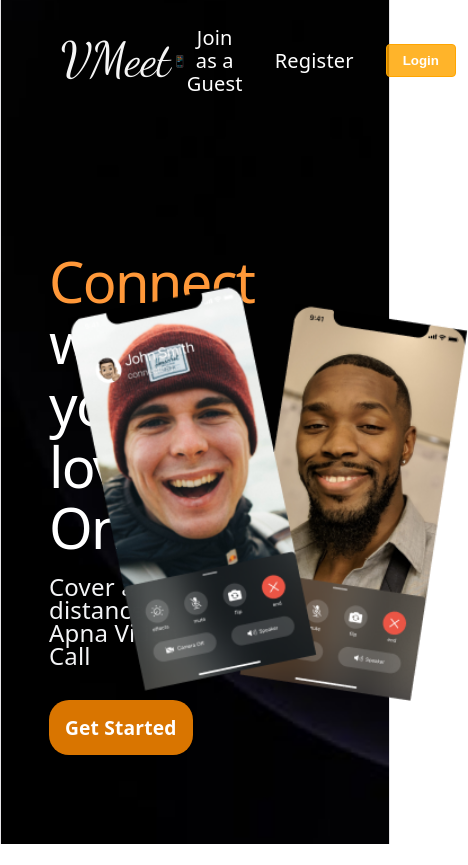
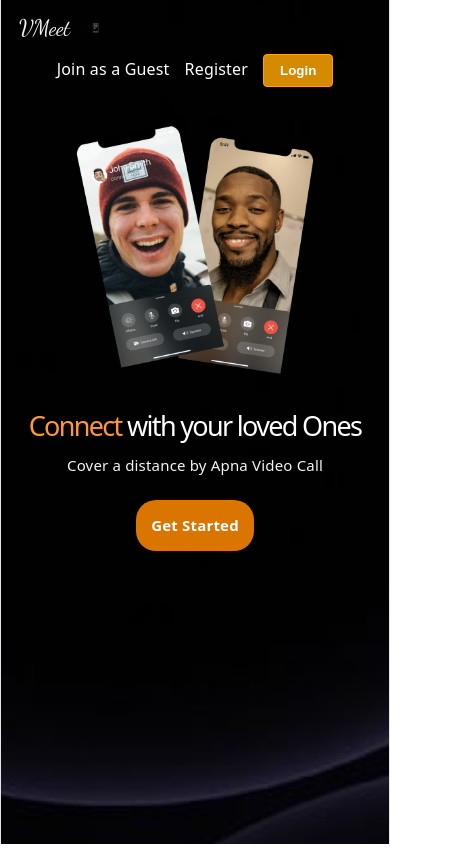
Before and after one commit to AtharvaDesai24/Vmeet, a React (Vite) app in the folder frontend/: page / in a window 390 px wide. Shown: the whole page, 468 px wide, since content can reach past the window. After the commit the page ends 844 px from the top, so only its background shows below. Built offline with nearby package versions, Linux system fonts and the light colour scheme.

Commit message:
responsive update

```diff
--- a/frontend/package.json
+++ b/frontend/package.json
@@ -15,6 +15,7 @@
     "@mui/icons-material": "^9.3.1",
     "@mui/material": "^9.3.1",
     "axios": "^1.19.0",
+    "chart.js": "^4.5.1",
     "material-icons": "^1.13.14",
     "react": "^19.2.8",
     "react-dom": "^19.2.8",
--- a/frontend/src/index.css
+++ b/frontend/src/index.css
@@ -1,4 +1,3 @@
-
 :root {
   --text: #6b6375;
   --text-h: #08060d;
@@ -28,6 +27,10 @@
 
   @media (max-width: 1024px) {
     font-size: 16px;
+  }
+
+  @media (max-width: 600px) {
+    font-size: 15px;
   }
 }
 
@@ -80,6 +83,10 @@ h1 {
     font-size: 36px;
     margin: 20px 0;
   }
+  @media (max-width: 600px) {
+    font-size: 28px;
+    margin: 14px 0;
+  }
 }
 h2 {
   font-size: 24px;
@@ -88,6 +95,9 @@ h2 {
   margin: 0 0 8px;
   @media (max-width: 1024px) {
     font-size: 20px;
+  }
+  @media (max-width: 600px) {
+    font-size: 18px;
   }
 }
 p {
@@ -116,6 +126,12 @@ code {
   background-image: url("../src/assets/background.png");
   background-repeat: no-repeat;
   background-size: cover;
+  background-position: center;
+
+  @media (max-width: 1024px) {
+    height: auto;
+    min-height: 100vh;
+  }
 }
 
 /* Main Nav */
@@ -124,6 +140,16 @@ code {
   justify-content: space-between;
   align-items: center;
   padding: 1.6rem 2.4rem; /* Slightly larger side padding */
+
+  @media (max-width: 1024px) {
+    padding: 1.2rem 1.5rem;
+  }
+
+  @media (max-width: 600px) {
+    padding: 1rem 1.2rem;
+    flex-wrap: wrap;
+    row-gap: 12px;
+  }
 }
 
 /* Left side: Logo and Emoji */
@@ -139,6 +165,13 @@ code {
   font-weight: 700;
   margin: 0;
 
+  @media (max-width: 1024px) {
+    font-size: 2.2rem;
+  }
+
+  @media (max-width: 600px) {
+    font-size: 1.7rem;
+  }
 }
 
 .navHeader span {
@@ -150,6 +183,17 @@ code {
   display: flex;
   align-items: center;
   gap: 2rem; /* Creates perfect, even spacing between the links and button */
+
+  @media (max-width: 1024px) {
+    gap: 1.2rem;
+  }
+
+  @media (max-width: 600px) {
+    width: 100%;
+    justify-content: center;
+    flex-wrap: wrap;
+    gap: 0.8rem 1rem;
+  }
 }
 
 .navList p {
@@ -158,6 +202,10 @@ code {
   font-size: 20px;
   transition: opacity 0.2s;
   text-decoration: none;
+
+  @media (max-width: 600px) {
+    font-size: 16px;
+  }
 }
 .link{
   text-decoration: none;
@@ -184,37 +232,6 @@ code {
 }
 
 
-.landingMainContainer {
-  display: flex;
-  justify-content: space-between;
-  padding-inline: 3rem;
-  height: 80vh;
-  align-items: center;
-}
-
-.landingMainContainer>div:nth-child(1) {
-  font-size: 2.2rem;
-}
-
-.landingMainContainer>div:nth-child(1) div[role='button'] {
-  background: #D97500;
-  width: fit-content;
-  padding: 1rem;
-  border-radius: 20px;
-  margin-top: 1.9rem;
-}
-
-.landingMainContainer>div:nth-child(1) div[role='button'] a {
-  text-decoration: none;
-  color: white;
-  font-size: 1.7rem;
-}
-
-.landingMainContainer>div:nth-child(2) img {
-  height: 70vh;
-  width: auto;
-}
-
 /*main content landing page*/
 /* Main content layout */
 .landingMainContainer {
@@ -223,12 +240,53 @@ code {
   padding-inline: 3rem;
   height: calc(100vh - 100px); /* Fill the rest of the screen minus the nav bar */
   align-items: center;
+
+  @media (max-width: 1024px) {
+    flex-direction: column-reverse;
+    height: auto;
+    padding: 2rem 1.5rem 3rem;
+    gap: 2rem;
+    text-align: center;
+  }
+
+  @media (max-width: 600px) {
+    padding: 1.5rem 1.2rem 2.5rem;
+    gap: 1.5rem;
+  }
 }
 
 /* Target the left side (Text) */
 .landingMainContainer > div:nth-child(1) {
   text-align: left; /* Fixes the centering inherited from #root */
   max-width: 50%;
+  font-size: 2.2rem;
+
+  @media (max-width: 1024px) {
+    max-width: 100%;
+    text-align: center;
+  }
+}
+
+.landingMainContainer > div:nth-child(1) div[role='button'] {
+  background: #D97500;
+  width: fit-content;
+  padding: 1rem;
+  border-radius: 20px;
+  margin-top: 1.9rem;
+
+  @media (max-width: 1024px) {
+    margin: 1.5rem auto 0;
+  }
+}
+
+.landingMainContainer > div:nth-child(1) div[role='button'] a {
+  text-decoration: none;
+  color: white;
+  font-size: 1.7rem;
+
+  @media (max-width: 600px) {
+    font-size: 1.3rem;
+  }
 }
 
 .landingMainContainer > div:nth-child(1) h1 {
@@ -236,12 +294,30 @@ code {
   line-height: 1.1;
   margin-bottom: 1rem;
   color: white; /* Optional: Makes text readable on purple background */
+
+  @media (max-width: 1024px) {
+    font-size: 2.4rem;
+  }
+
+  @media (max-width: 600px) {
+    font-size: 1.8rem;
+  }
 }
 
 .landingMainContainer > div:nth-child(1) p.subtitle {
   font-size: 1.5rem;
   color: #f3f4f6;
   margin-bottom: 2rem;
+
+  @media (max-width: 1024px) {
+    font-size: 1.2rem;
+    margin-bottom: 1.5rem;
+  }
+
+  @media (max-width: 600px) {
+    font-size: 1rem;
+    margin-bottom: 1.2rem;
+  }
 }
 
 /* Get Started Button */
@@ -252,6 +328,14 @@ code {
   border-radius: 30px;
   cursor: pointer;
   transition: transform 0.2s ease, background 0.2s ease;
+
+  @media (max-width: 1024px) {
+    margin: 0 auto;
+  }
+
+  @media (max-width: 600px) {
+    padding: 0.85rem 1.6rem;
+  }
 }
 
 .getStartedBtn:hover {
@@ -264,6 +348,10 @@ code {
   color: white;
   font-size: 1.2rem;
   font-weight: 600;
+
+  @media (max-width: 600px) {
+    font-size: 1rem;
+  }
 }
 
 /* Target the right side (Image) */
@@ -272,6 +360,10 @@ code {
   justify-content: center;
   align-items: center;
   width: 50%;
+
+  @media (max-width: 1024px) {
+    width: 100%;
+  }
 }
 
 .img-phone {
@@ -280,4 +372,14 @@ code {
   width: 100%;
   max-width: 400px;
   object-fit: contain; /* Keeps the image proportions nice */
+
+  @media (max-width: 1024px) {
+    max-height: 45vh;
+    max-width: 320px;
+  }
+
+  @media (max-width: 600px) {
+    max-height: 32vh;
+    max-width: 240px;
+  }
 }
--- a/frontend/src/pages/home.jsx
+++ b/frontend/src/pages/home.jsx
@@ -62,7 +62,7 @@ function Home() {
         <TextField
           onChange={(e) => setMeetingCode(e.target.value)}
           value={meetingCode}
-          placeholder="Enter a code or link"
+          placeholder="Enter a meeting code or Generate a new meeting "
           variant="outlined"
           size="medium"
           className="meetingInput"
--- a/frontend/src/style/home.css
+++ b/frontend/src/style/home.css
@@ -1,40 +1,46 @@
+/* ==========================================================
+   BASE / DESKTOP-LAPTOP STYLES (default, screens > 1024px)
+   ========================================================== */
+
 .navBar {
   display: flex;
   flex-direction: row;
   align-items: center;
   justify-content: space-between;
   border-bottom: 1px silver solid;
-  padding-top: 2px;
-  padding-bottom: 2px;
+  padding: 2px 5%;
 }
 
 .sidebuttons {
-    width: 220px;
+  width: 220px;
   display: flex;
   justify-content: space-between;
   align-items: center;
   position: relative;
   right: 2rem;
 }
-.sidebuttons button{
-    text-decoration: none;
-    color: white;
+
+.sidebuttons button {
+  text-decoration: none;
+  color: white;
 }
-p{
-    font-size: 18px;
+
+p {
+  font-size: 18px;
 }
-.navHeader{
+
+.navHeader {
   display: flex;
   align-items: center;
   gap: 0.5rem; /* Space between text and emoji */
 }
 
 .navHeader h2 {
-  font-size:3rem;
+  font-size: 3rem;
   font-family: 'Dancing Script', cursive;
   font-weight: 700;
   margin: 0;
-   position: relative;
+  position: relative;
   left: 21px;
 }
 
@@ -101,26 +107,163 @@ p{
   filter: drop-shadow(0 20px 30px rgba(0, 0, 0, 0.45));
 }
 
-/* Responsive adjustment for tablets and mobile */
-@media (max-width: 868px) {
+
+/* ==========================================================
+   LAPTOP / SMALL DESKTOP (max-width: 1200px)
+   Slightly tighten the hero section on smaller laptop screens
+   ========================================================== */
+@media (max-width: 1200px) {
+  .meetContainer {
+    padding: 0 5%;
+    gap: 24px;
+  }
+
+  .heroHeading {
+    font-size: 2.1rem;
+  }
+
+  .contentWrapper {
+    max-width: 480px;
+  }
+
+  .imageWrapper {
+    max-width: 380px;
+  }
+}
+
+
+/* ==========================================================
+   TABLET (max-width: 1024px)
+   ========================================================== */
+@media (max-width: 1024px) {
+  .navBar {
+    padding: 8px 4%;
+  }
+
+  .navHeader h2 {
+    font-size: 2.2rem;
+    left: 10px;
+  }
+
+  .sidebuttons {
+    width: auto;
+    gap: 1rem;
+    right: 0;
+  }
+
   .meetContainer {
     flex-direction: column-reverse;
-    padding: 40px 24px;
+    padding: 40px 6%;
     text-align: center;
     gap: 32px;
+    min-height: auto;
+  }
+
+  .leftPanel,
+  .rightPanel {
+    width: 100%;
+    flex: none;
+  }
+
+  .contentWrapper {
+    max-width: 600px;
   }
 
   .actionGroup {
     margin: 0 auto;
     width: 100%;
+    justify-content: center;
+    flex-wrap: wrap;
   }
 
   .heroHeading {
     font-size: 1.85rem;
   }
 
+  .imageWrapper {
+    max-width: 380px;
+  }
+
   .heroImage {
     max-height: 320px;
   }
+}
 
+
+/* ==========================================================
+   MOBILE (max-width: 600px)
+   ========================================================== */
+@media (max-width: 600px) {
+  .navBar {
+    padding: 8px 4%;
+    flex-wrap: wrap;
+    row-gap: 6px;
+  }
+
+  .navHeader h2 {
+    font-size: 1.5rem;
+    left: 0;
+  }
+
+  .navHeader span {
+    font-size: 0.6rem;
+  }
+
+  .sidebuttons {
+    width: 100%;
+    justify-content: center;
+    gap: 0.75rem;
+    right: 0;
+  }
+
+  p {
+    font-size: 15px;
+  }
+
+  .meetContainer {
+    padding: 28px 5%;
+    gap: 24px;
+  }
+
+  .heroHeading {
+    font-size: 1.5rem;
+    margin-bottom: 18px;
+  }
+
+  .actionGroup {
+    flex-direction: column;
+    gap: 10px;
+    max-width: 100%;
+  }
+
+  .actionGroup button,
+  .actionGroup a {
+    width: 100%;
+  }
+
+  .imageWrapper {
+    max-width: 260px;
+  }
+
+  .heroImage {
+    max-height: 220px;
+  }
 }
+
+
+/* ==========================================================
+   EXTRA SMALL MOBILE (max-width: 380px)
+   ========================================================== */
+@media (max-width: 380px) {
+  .navHeader h2 {
+    font-size: 1.2rem;
+  }
+
+  .heroHeading {
+    font-size: 1.3rem;
+  }
+
+  .imageWrapper {
+    max-width: 200px;
+  }
+}
--- a/frontend/src/style/video.css
+++ b/frontend/src/style/video.css
@@ -1,7 +1,12 @@
+/* ==========================================================
+   BASE / DESKTOP-LAPTOP STYLES (default, screens > 1200px)
+   ========================================================== */
+
 .meetVideoContainer {
     position: relative;
     height: 100vh;
     background: rgb(1, 4, 48);
+    overflow: hidden;
 }
 
 .meetUserVideo {
@@ -13,6 +18,7 @@
     border-radius: 16px;
     box-shadow: 0 4px 16px rgba(0, 0, 0, 0.4);
     z-index: 5;
+    transition: right 0.2s ease;
 }
 
 .buttonContainers {
@@ -21,6 +27,8 @@
     bottom: 0;
     text-align: center;
     padding-bottom: 12px;
+    z-index: 8;
+    transition: width 0.2s ease;
 }
 
 .buttonContainers svg {
@@ -35,6 +43,8 @@
     padding: 20px;
     gap: 16px;
     height: 100%;
+    box-sizing: border-box;
+    transition: padding-right 0.2s ease;
 }
 
 .conferenceView video {
@@ -45,6 +55,7 @@
     border-radius: 14px;
     box-shadow: 0 6px 24px rgba(0, 0, 0, 0.35);
 }
+
 .chatRoom {
     position: absolute;
     top: 0;
@@ -57,6 +68,19 @@
     display: flex;
     flex-direction: column;
     z-index: 10;
+}
+
+/* --------------------------------------------------------
+   When chat is open (.chatRoom is rendered before these
+   elements in the JSX), shrink/shift the video area so it
+   sits beside the chat panel instead of underneath it.
+   -------------------------------------------------------- */
+.chatRoom ~ .conferenceView {
+    padding-right: 340px;
+}
+
+.chatRoom ~ .buttonContainers {
+    width: calc(100vw - 340px);
 }
 
 .chatContainer {
@@ -167,3 +191,204 @@
     white-space: nowrap;
     box-shadow: none !important;
 }
+
+
+/* ==========================================================
+   LAPTOP / SMALL DESKTOP (max-width: 1200px)
+   ========================================================== */
+@media (max-width: 1200px) {
+  .conferenceView video {
+    width: 65vw;
+    height: 65vh;
+  }
+
+  .chatRoom {
+    width: 300px;
+  }
+
+  .chatRoom ~ .conferenceView {
+    padding-right: 300px;
+  }
+
+  .chatRoom ~ .buttonContainers {
+    width: calc(100vw - 300px);
+  }
+}
+
+
+/* ==========================================================
+   TABLET (max-width: 1024px)
+   Chat still sits beside the call, just narrower.
+   ========================================================== */
+@media (max-width: 1024px) {
+  .conferenceView {
+    padding: 14px;
+    gap: 12px;
+  }
+
+  .conferenceView video {
+    width: 70vw;
+    height: 52vh;
+    max-width: none;
+  }
+
+  .meetUserVideo {
+    height: 18vh;
+    bottom: 15vh;
+    left: 14px;
+  }
+
+  .buttonContainers svg {
+    font-size: 2.3rem;
+  }
+
+  .chatRoom {
+    width: 260px;
+    max-width: 70vw;
+  }
+
+  .chatRoom ~ .conferenceView {
+    padding-right: 260px;
+  }
+
+  .chatRoom ~ .buttonContainers {
+    width: calc(100vw - 260px);
+  }
+
+  .chatContainer h1 {
+    padding: 14px 16px;
+  }
+
+  .chattingArea {
+    padding: 10px 14px;
+  }
+}
+
+
+/* ==========================================================
+   MOBILE (max-width: 600px)
+   Chat becomes a bottom sheet instead of a full overlay, so
+   video + controls stay visible above it at the same time.
+   ========================================================== */
+@media (max-width: 600px) {
+  .conferenceView {
+    padding: 8px;
+    gap: 8px;
+  }
+
+  .conferenceView video {
+    width: 92vw;
+    height: 32vh;
+    border-radius: 10px;
+  }
+
+  .meetUserVideo {
+    height: 11vh;
+    bottom: auto;
+    top: 8px;
+    right: 8px;
+    left: auto;
+    border-radius: 10px;
+  }
+
+  .buttonContainers {
+    bottom: 0;
+    padding-bottom: 6px;
+  }
+
+  .buttonContainers svg {
+    font-size: 1.6rem;
+  }
+
+  /* Chat panel docks to the bottom, leaving the top ~45% for video */
+  .chatRoom {
+    top: auto;
+    bottom: 0;
+    right: 0;
+    width: 100vw;
+    max-width: 100vw;
+    height: 55vh;
+    border-radius: 16px 16px 0 0;
+    box-shadow: 0 -4px 20px rgba(0, 0, 0, 0.18);
+  }
+
+  /* Reserve top space for video + controls while chat is open */
+  .chatRoom ~ .conferenceView {
+    padding-right: 8px;
+    max-height: calc(100vh - 55vh - 56px);
+    overflow: hidden;
+  }
+
+  .chatRoom ~ .conferenceView video {
+    height: 26vh;
+  }
+
+  .chatRoom ~ .buttonContainers {
+    width: 100vw;
+    bottom: 55vh;
+    padding-bottom: 6px;
+    background: rgba(1, 4, 48, 0.85);
+  }
+
+  .chatRoom ~ .meetUserVideo {
+    height: 9vh;
+  }
+
+  .chatContainer h1 {
+    font-size: 0.95rem;
+    padding: 10px 14px;
+  }
+
+  .chattingDisplay {
+    padding: 10px 12px;
+  }
+
+  .chattingDisplay > div {
+    max-width: 90%;
+    padding: 8px 12px;
+  }
+
+  .chattingArea {
+    padding: 8px 10px;
+    gap: 8px;
+  }
+
+  .chattingArea button {
+    height: 34px;
+    padding: 0 12px;
+  }
+}
+
+
+/* ==========================================================
+   EXTRA SMALL MOBILE (max-width: 380px)
+   ========================================================== */
+@media (max-width: 380px) {
+  .conferenceView video {
+    height: 26vh;
+  }
+
+  .chatRoom ~ .conferenceView video {
+    height: 20vh;
+  }
+
+  .meetUserVideo {
+    height: 9vh;
+  }
+
+  .buttonContainers svg {
+    font-size: 1.35rem;
+  }
+
+  .chatRoom {
+    height: 60vh;
+  }
+
+  .chatRoom ~ .conferenceView {
+    max-height: calc(100vh - 60vh - 52px);
+  }
+
+  .chatRoom ~ .buttonContainers {
+    bottom: 60vh;
+  }
+}
```
Also changed, not shown: 1 other file (tests, documents, lock files or other folders).
